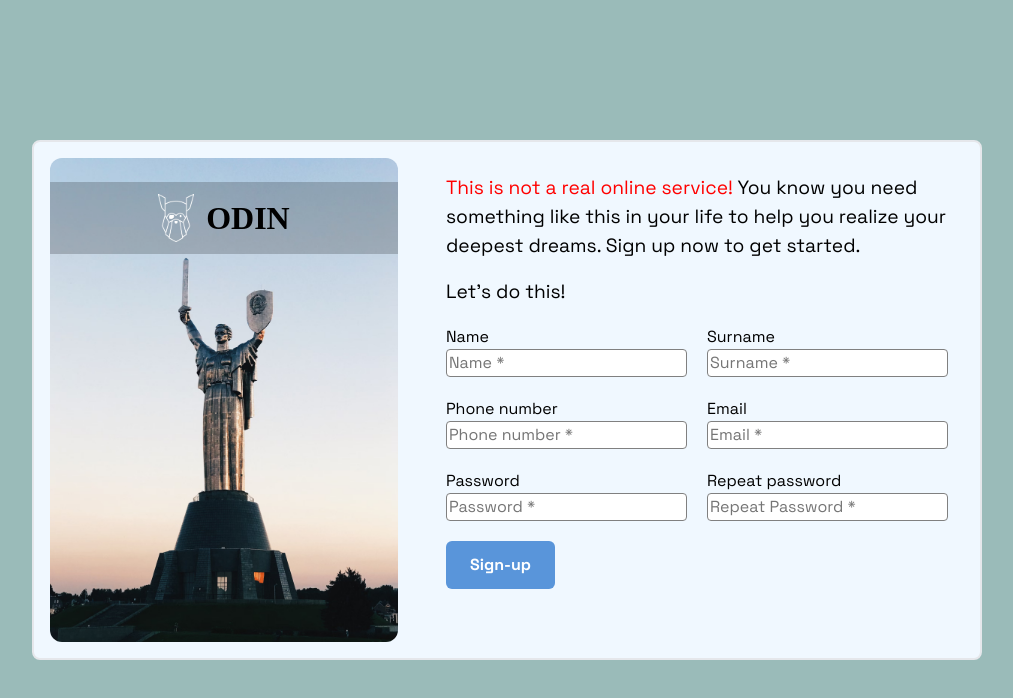
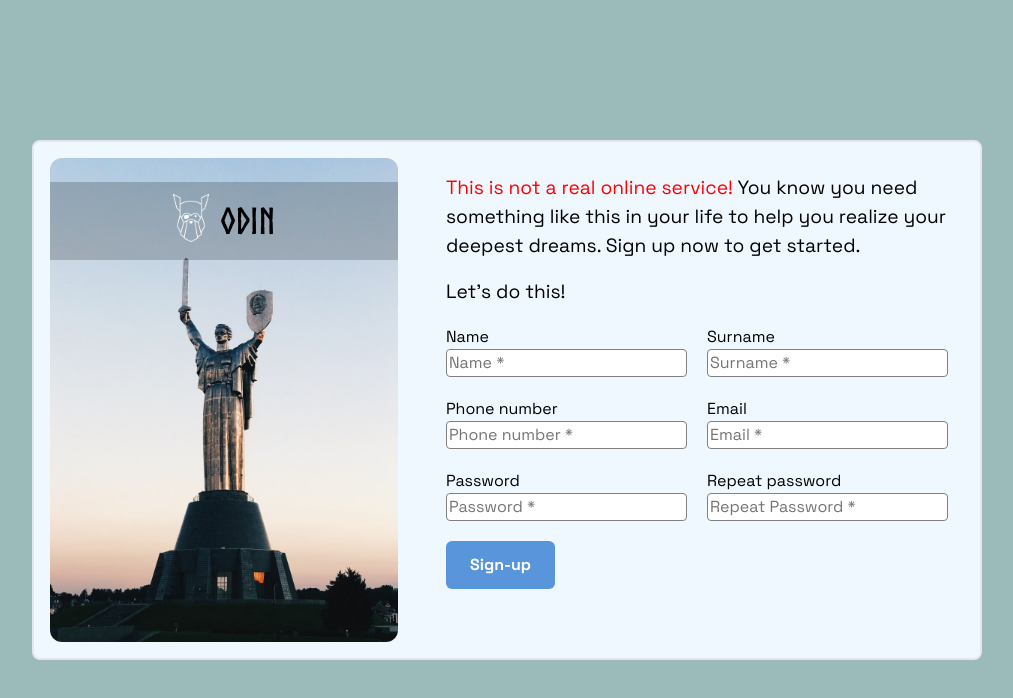
Before and after one commit to artur-bertash/sign_up_TOP, a plain HTML site: page index.html in a window 1280 px wide. Shown: the whole page, without its empty margins (133-1146 px from the left). Drawn offline with Linux system fonts and the light colour scheme.

Commit message:
Finished

```diff
--- a/style.css
+++ b/style.css
@@ -109,6 +109,8 @@ h6 {
     padding: 16px;
     box-sizing: border-box;
     flex: 0 0 380px;
+    font-family: Norse-Bold, sans-serif;
+    font-size: large;
 }
 
 .image-wrapper {
@@ -145,6 +147,7 @@ h6 {
     top: 5%;
     justify-content: center;
     width: 100%;
+
 }
 
 .sign-up-form {
```
